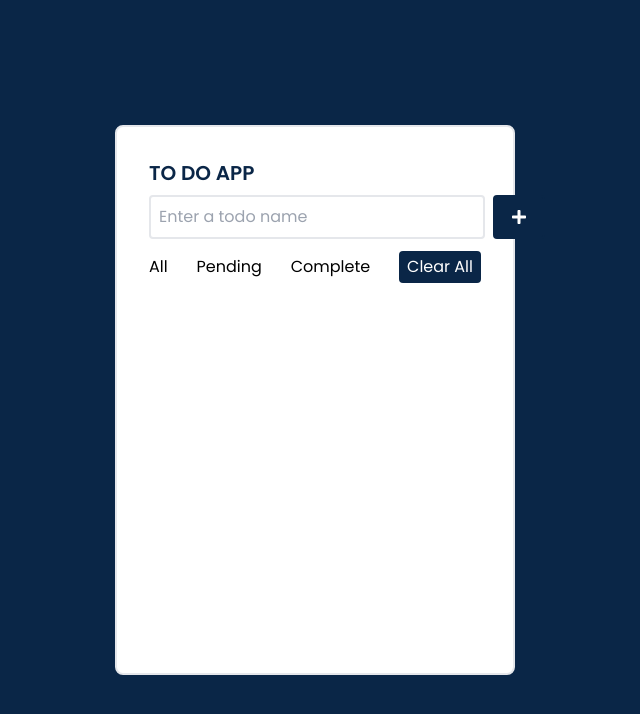
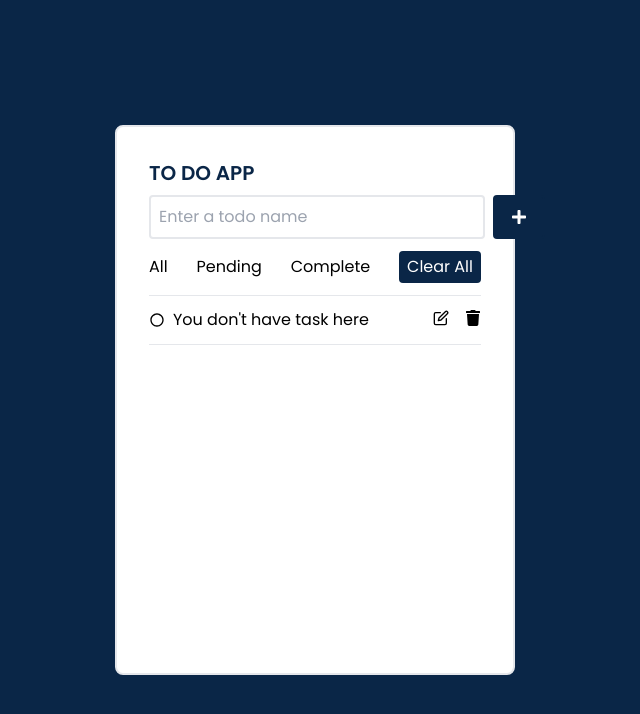
Before and after one commit to AbdMamun1999/to-do-app, a React (Vite) app: page / in a window 1280 px wide. Shown: the top 714 px of the page, without its empty margins (325-965 px from the left). Built offline with nearby package versions, Linux system fonts and the light colour scheme.

Commit message:
set the todo to redux

```diff
--- a/src/components/AddTodoForm.jsx
+++ b/src/components/AddTodoForm.jsx
@@ -1,22 +1,48 @@
 import React, { useState } from "react";
+import { toast } from "react-hot-toast";
 import { FaPlus } from "react-icons/fa";
+import { useDispatch } from "react-redux";
+import { addTodo } from "../features/todo/todoSlice";
 
-const AddTodoForm = () => {
+const AddTodoForm = ({ todoName, setTodoName }) => {
   const { currentTode, setcurrentTode } = useState("");
+  const dispatch = useDispatch();
+
+  const handleAddTodo = () => {
+    const randomNumber = Math.floor(Math.random() * 1000) + Date.now();
+
+    const task = {
+      _id: randomNumber,
+      todoName: todoName,
+      completed: false,
+    };
+
+    if (todoName.trim().length === 0) {
+      toast.error("please write a task name");
+    } else {
+      dispatch(addTodo(task));
+    }
+  };
+
   return (
     <div>
       <div className="flex flex-row gap-x-2">
         <input
           className="flex-1 border-2 p-2 outline-none rounded text-primary focus:border-primary"
+          type="text"
           placeholder="Enter a todo name"
-          type="text"
+          value={todoName}
+          onChange={(e) => setTodoName(e.target.value)}
         />
         {currentTode ? (
           <button className="bg-primary rounded text-white border-2 px-4 py-2 border-primary">
             <FaPlus />
           </button>
         ) : (
-          <button className="bg-primary rounded text-white border-2 px-4 py-2 border-primary">
+          <button
+            onClick={handleAddTodo}
+            className="bg-primary rounded text-white border-2 px-4 py-2 border-primary"
+          >
             <FaPlus />
           </button>
         )}
--- a/src/components/Todo.jsx
+++ b/src/components/Todo.jsx
@@ -1,13 +1,16 @@
-import React from "react";
+import React, { useState } from "react";
 import AddTodoForm from "./AddTodoForm";
+import TodoRow from "./TodoRow";
 
 const Todo = () => {
+  const [todoName, setTodoName] = useState("");
+
   return (
     <div className="w-[400px] min-h-[550px] p-8 rounded-lg border-2 bg-white">
       <div>
         <h1 className="mb-2 text-primary font-semibold text-xl">TO DO APP</h1>
       </div>
-      <AddTodoForm />
+      <AddTodoForm todoName={todoName} setTodoName={setTodoName} />
 
       <div className="flex flex-row justify-between mt-3">
         <button>All</button>
@@ -17,6 +20,10 @@ const Todo = () => {
           Clear All
         </button>
       </div>
+      <div className="border-t mt-3">
+        {/* <p className="mt-3">You don't have any task here</p> */}
+        <TodoRow />
+      </div>
     </div>
   );
 };
--- a/src/components/TodoRow.jsx
+++ b/src/components/TodoRow.jsx
@@ -1,9 +1,29 @@
-import React from 'react';
+import React from "react";
+import { CgRadioCheck } from "react-icons/cg";
+import { FiEdit } from "react-icons/fi";
+import { FaTrash } from "react-icons/fa";
 
 const TodoRow = () => {
+
+
+
   return (
-    <div>
+    <div className="flex flex-row justify-between items-center mt-3 border-b pb-3">
+      <div className="flex flex-row gap-x-2 ">
+        <button>
+          <CgRadioCheck />
+        </button>
+        <p>You don't have task here</p>
+      </div>
 
+      <div>
+        <button className="mr-4">
+          <FiEdit />
+        </button>
+        <button>
+          <FaTrash />
+        </button>
+      </div>
     </div>
   );
 };
--- a/src/features/todo/todoSlice.js
+++ b/src/features/todo/todoSlice.js
@@ -10,10 +10,12 @@ const todoSlice = createSlice({
   name: "todo",
   initialState,
   reducers: {
-
-
+    addTodo: (state, action) => {
+      state.todos.push(action.payload);
+    },
   },
 });
 
+export const { addTodo } = todoSlice.actions;
 
 export default todoSlice.reducer;
```
